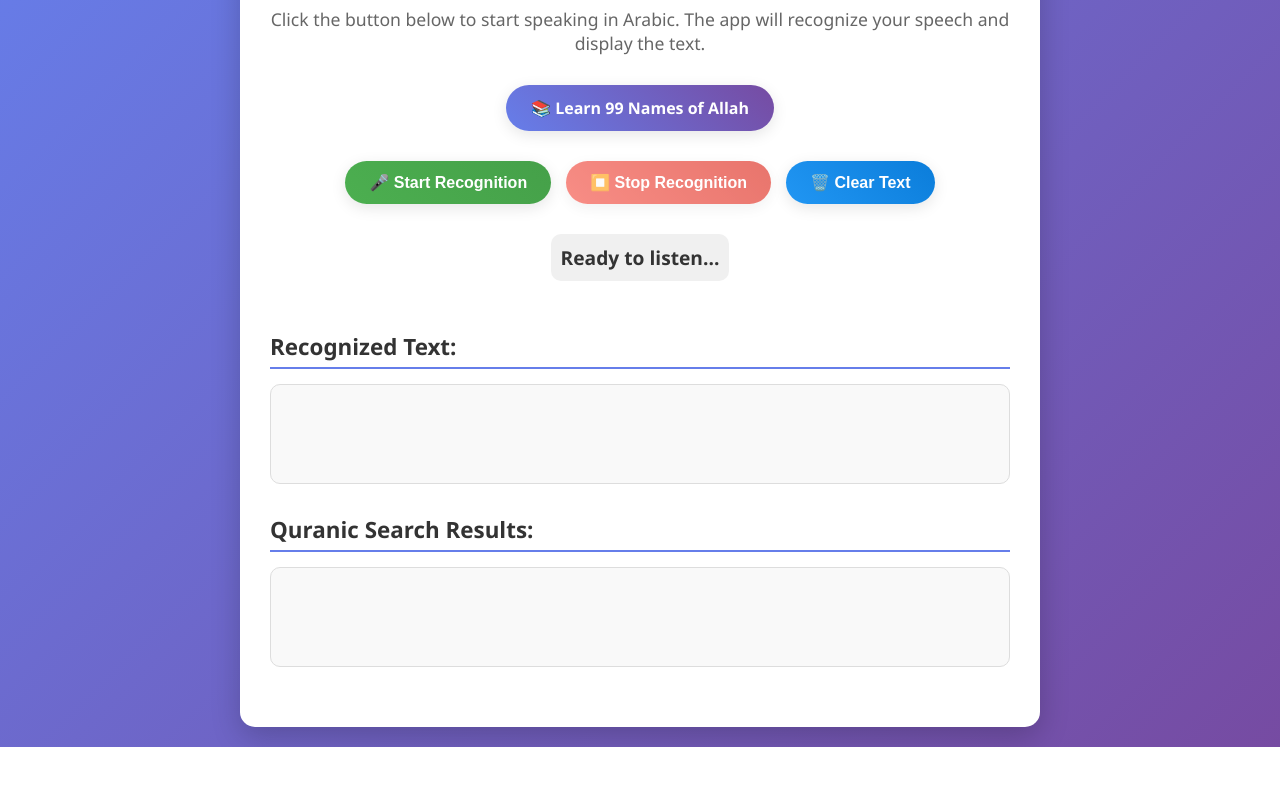
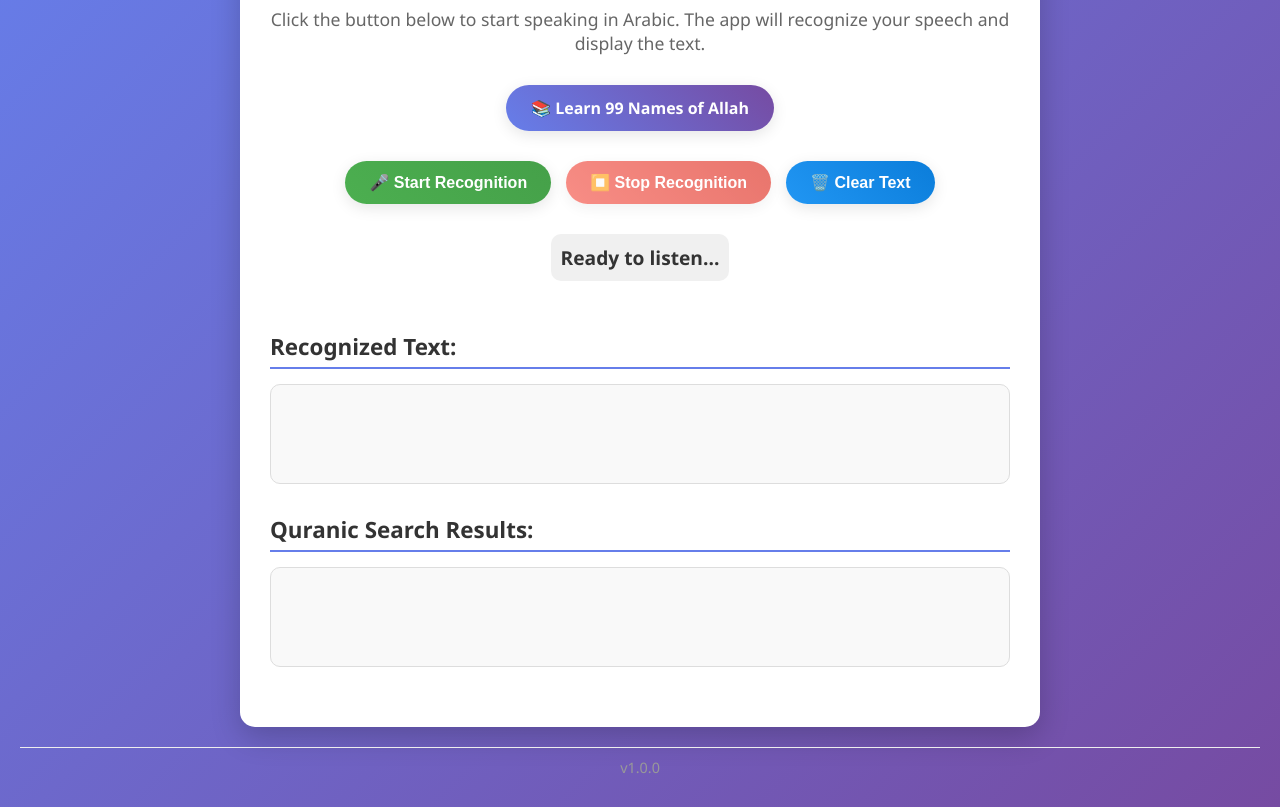
Before and after one commit to BMustafa97/learn-99-names, a website: page src/index.html in a window 1280 px wide. Shown: the part 108-915 px from the top of the page. Before the commit the page ends 855 px from the top, so only its background shows below. Drawn offline with Linux system fonts and the light colour scheme.

Commit message:
added in a version to track which ecs container we are on

```diff
--- a/src/index.html
+++ b/src/index.html
@@ -40,6 +40,10 @@
         </div>
     </div>
 
+    <footer class="footer">
+        <div class="version">v1.0.0</div>
+    </footer>
+
     <script src="script.js"></script>
 </body>
 </html>
--- a/src/styles.css
+++ b/src/styles.css
@@ -201,3 +201,17 @@ h3 {
         width: 200px;
     }
 }
+
+/* Footer styles */
+.footer {
+    text-align: center;
+    margin-top: 20px;
+    padding: 10px 0;
+    border-top: 1px solid #eee;
+}
+
+.version {
+    color: #999;
+    font-size: 0.9em;
+    font-weight: 500;
+}
```
Also changed, not shown: src/learn-99-names.html (+4 -0 lines).
